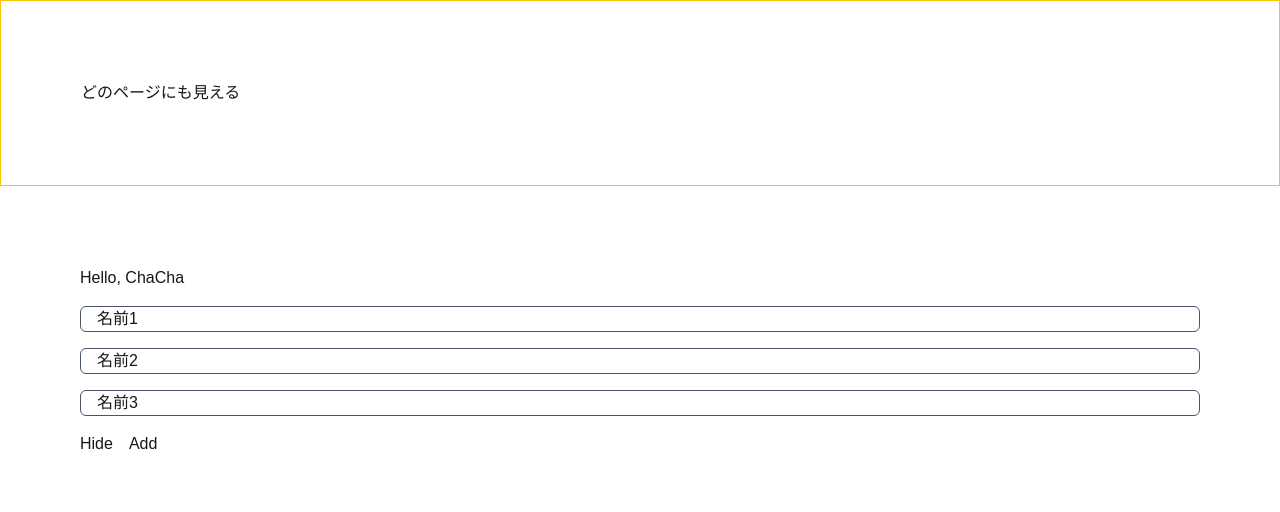
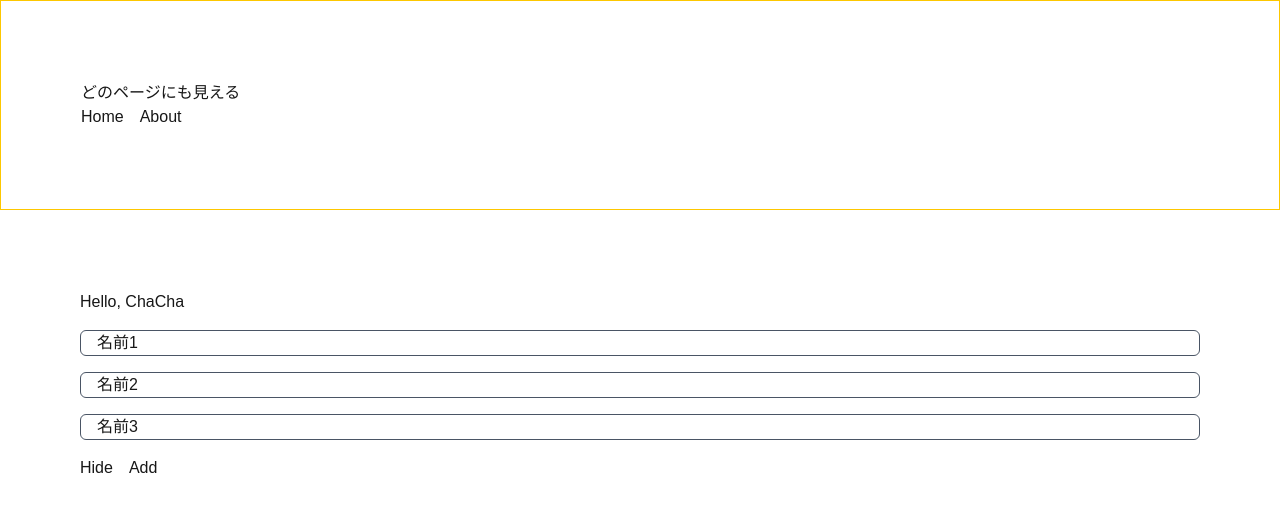
Before and after one commit to ChaChaCha777/my-mdx-blog, a Next.js app: page / in a window 1280 px wide. Shown: the top 512 px of the page. Built offline with nearby package versions, Linux system fonts and the light colour scheme.

Commit message:
header componentを作成

```diff
--- a/app/layout.js
+++ b/app/layout.js
@@ -1,5 +1,6 @@
 import { Geist, Geist_Mono } from "next/font/google";
 import "./globals.css";
+import Header from "@/components/header";
 
 const geistSans = Geist({
   variable: "--font-geist-sans",
@@ -22,9 +23,7 @@
       <body
         className={`${geistSans.variable} ${geistMono.variable} antialiased`}
       >
-        <header className="p-20 border border-yellow-400">
-          どのページにも見える
-        </header>
+        <Header />
         <main>
           {children}
         </main>
--- /dev/null
+++ b/components/header.js
@@ -0,0 +1,15 @@
+import Link from "next/link"
+
+function Header() {
+    return (
+        <header className="p-20 border border-yellow-400">
+          どのページにも見える
+          <ul className="flex space-x-4">
+            <li><Link href="/">Home</Link></li>
+            <li><Link href="/about">About</Link></li>
+          </ul>
+        </header>
+    )
+}
+
+export default Header
```
